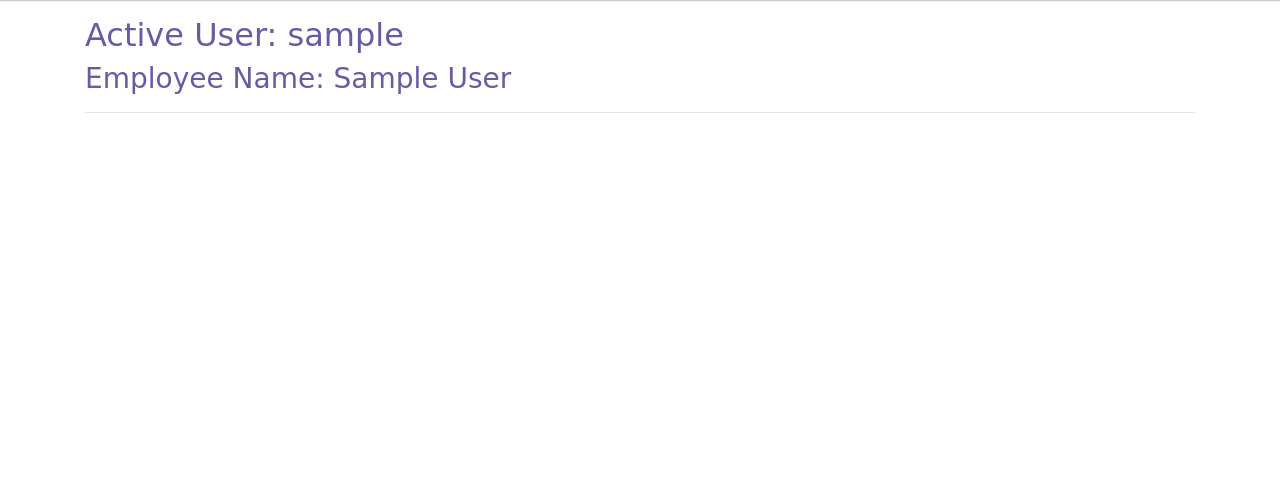
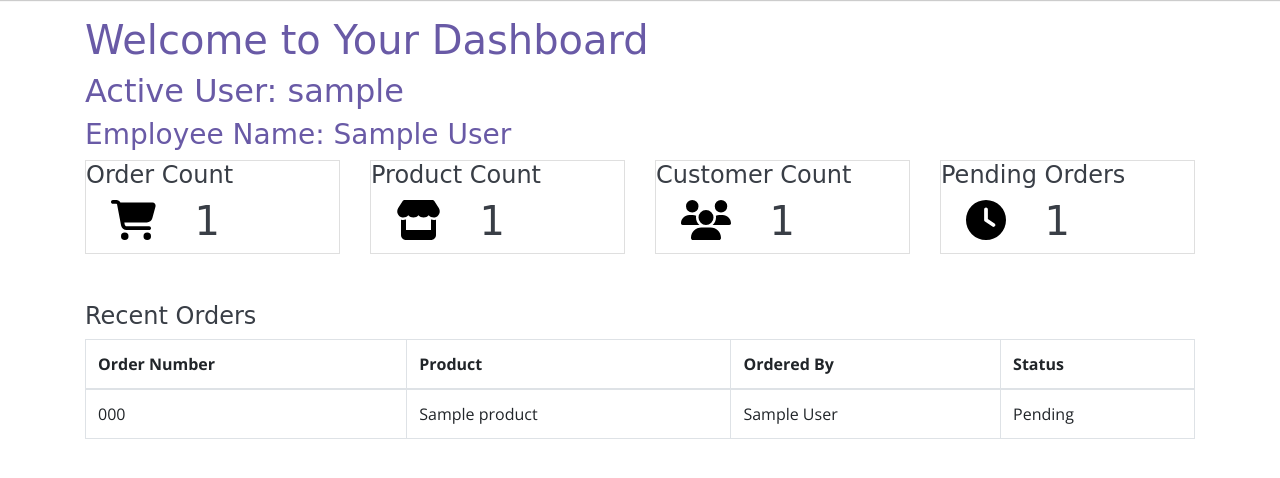
Before and after one commit to APC-SoCIT/APC_2023_2024_T1_FLEEKY_HUB, a Django app: page /fchub/dashboard/ in a window 1280 px wide. Shown: the part 66-544 px from the top of the page. Run offline with Django 4.2, Linux system fonts and the light colour scheme; a user stored in the database is signed in; data comes from the database, SQL or seed files in the repository; tables that the repository leaves empty hold one stand-in row (values such as "Sample post"); some libraries are stand-ins or nearby versions; some web fonts are replaced.

Commit message:
Updated the template

```diff
--- a/FCHUB WEB APP/web/fchub/templates/dashboard.html
+++ b/FCHUB WEB APP/web/fchub/templates/dashboard.html
@@ -4,13 +4,92 @@
 {% block content %}
     <div class="container">
         <div class="dashboard-header">
+            <h1>Welcome to Your Dashboard</h1>
         </div>
+
         <div class="user-info">
             <div class="user-details">
                 <h2 class="username text-primary">Active User: {{ request.user }}</h2>
                 <h3 class="employee-name">Employee Name: {{ active.first_name }} {{ active.last_name }}</h3>
             </div>
         </div>
-        <hr>
+
+        <div class="row">
+            <div class="col-md-3 mb-4">
+                <div class="card bg-c-blue order-card">
+                    <div class="card-block">
+                        <h4 class="m-b-20 text-secondary">Order Count</h4>
+                        <h1 class="text-secondary">
+                            <span class="f-right text-secondary">
+                                &nbsp; <i class="fa-solid fa-cart-shopping" style="color: #000000;"></i> &nbsp; {{ order_count }}
+                            </span>
+                        </h1>
+                    </div>
+                </div>
+            </div>
+            <div class="col-md-3 mb-4">
+                <div class="card bg-c-blue order-card">
+                    <div class="card-block">
+                        <h4 class="m-b-20 text-secondary">Product Count</h4>
+                        <h1 class="text-secondary">
+                            <span class="f-right text-secondary">
+                                &nbsp; <i class="fa-solid fa-store" style="color: #000000;"></i> &nbsp; {{ product_count }}
+                            </span>
+                        </h1>
+                    </div>
+                </div>
+            </div>
+            <div class="col-md-3 mb-4">
+                <div class="card bg-c-blue order-card">
+                    <div class="card-block">
+                        <h4 class="m-b-20 text-secondary">Customer Count</h4>
+                        <h1 class="text-secondary">
+                            <span class="f-right text-secondary">
+                                &nbsp; <i class="fa-solid fa-users" style="color: #000000;"></i> &nbsp; {{ customer_count }}
+                            </span>
+                        </h1>
+                    </div>
+                </div>
+            </div>
+            <div class="col-md-3 mb-4">
+                <div class="card bg-c-blue order-card">
+                    <div class="card-block">
+                        <h4 class="m-b-20 text-secondary">Pending Orders</h4>
+                        <h1 class="text-secondary">
+                            <span class="f-right text-secondary">
+                                &nbsp; <i class="fa-solid fa-clock" style="color: #000000;"></i> &nbsp; {{ pending_order_count }}
+                            </span>
+                        </h1>
+                    </div>
+                </div>
+            </div>
+        </div>
+
+        <!-- Recent Orders Table -->
+        <div class="row mt-4">
+            <div class="col-md-12">
+                <h4 class="text-secondary">Recent Orders</h4>
+                <table class="table table-bordered">
+                    <thead>
+                        <tr>
+                            <th>Order Number</th>
+                            <th>Product</th>
+                            <th>Ordered By</th>
+                            <th>Status</th>
+                        </tr>
+                    </thead>
+                    <tbody>
+                        {% for order in recent_orders %}
+                            <tr>
+                                <td>{{ order.order_number }}</td>
+                                <td>{{ order.orderitem_set.first.product.name }}</td>
+                                <td>{{ order.customer.user.first_name }} {{ order.customer.user.last_name }}</td>
+                                <td>{{ order.status }}</td>
+                            </tr>
+                        {% endfor %}
+                    </tbody>
+                </table>
+            </div>
+        </div>
     </div>
 {% endblock content %}
--- a/FCHUB WEB APP/web/fchub/views.py
+++ b/FCHUB WEB APP/web/fchub/views.py
@@ -4,13 +4,32 @@
 from django.contrib.auth.decorators import login_required
 from django.urls import reverse_lazy
 from customer.models import Customer, Order, Product, OrderItem
-from .models import Material, FleekyAdmin, Category, Tracker
+from .models import Material, FleekyAdmin, Category, Tracker, User
 from .forms import FleekyAdminForm, MaterialForm, ProductForm, TrackerForm
 from django.contrib.auth.forms import UserCreationForm
 # Create your views here.
 def dashboard(request):
     active = request.user.fleekyadmin
-    return render(request, 'dashboard.html', {'active': active})
+
+    # Calculate the counts
+    order_count = Order.objects.count()
+    product_count = Product.objects.count()
+    customer_count = User.objects.count()
+
+    # Calculate the count of pending orders
+    pending_order_count = Order.objects.filter(status='Pending').count()
+
+    recent_orders = Order.objects.all().order_by('-order_date')[:5]
+
+    context = {
+        'active':active,
+        'customer_count': customer_count,
+        'product_count': product_count,
+        'order_count': order_count,
+        'pending_order_count': pending_order_count,
+        'recent_orders': recent_orders,
+    }
+    return render(request, 'dashboard.html', context)
 
 def fchub_logout(request):
     logout(request)
@@ -239,7 +258,7 @@
             admin.user = user
             admin.save()
 
-            return redirect('fchub:list-admins')  # Redirect to the list of admins
+            return redirect('fchub:users-admins')  # Redirect to the list of admins
     else:
         user_form = UserCreationForm()
         admin_form = FleekyAdminForm()
```
